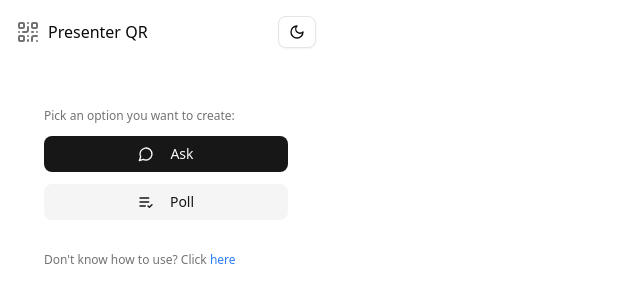
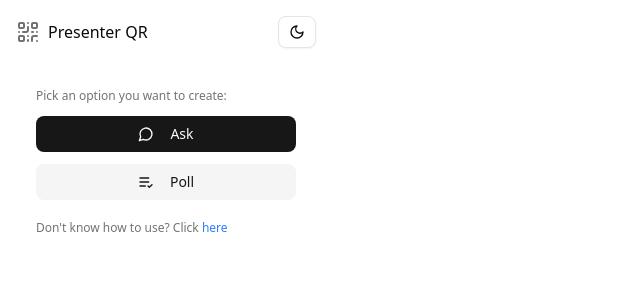
Before and after one commit to phalla-doll/twitter-dark-mode-toggler, a React (Vite) app: page / in a window 1280 px wide. Shown: the top 302 px of the page, without its empty margins (0-640 px from the left). Built offline with nearby package versions, Linux system fonts and the light colour scheme.

Commit message:
refactor: clean up commented code and adjust layout for better spacing in App component

```diff
--- a/src/App.tsx
+++ b/src/App.tsx
@@ -27,20 +27,20 @@ function App() {
     localStorage.setItem('theme', theme);
   }, [theme]);
 
-  useEffect(() => {
-    // Example of using chrome.tabs API (requires "tabs" or "activeTab" permission)
-    // if (chrome.tabs) { // Check if chrome.tabs is available
-    //   chrome.tabs.query({ active: true, currentWindow: true }, function (tabs) {
-    //     if (tabs && tabs.length > 0 && tabs[0].url) {
-    //       setTabUrl(tabs[0].url);
-    //     } else {
-    //       setTabUrl("Could not retrieve current tab URL.");
-    //     }
-    //   });
-    // } else {
-    //   setTabUrl("Chrome APIs not available in this context (e.g., regular web page).");
-    // }
-  }, []);
+  // useEffect(() => {
+  //   // Example of using chrome.tabs API (requires "tabs" or "activeTab" permission)
+  //   if (chrome.tabs) { // Check if chrome.tabs is available
+  //     chrome.tabs.query({ active: true, currentWindow: true }, function (tabs) {
+  //       if (tabs && tabs.length > 0 && tabs[0].url) {
+  //         setTabUrl(tabs[0].url);
+  //       } else {
+  //         setTabUrl("Could not retrieve current tab URL.");
+  //       }
+  //     });
+  //   } else {
+  //     setTabUrl("Chrome APIs not available in this context (e.g., regular web page).");
+  //   }
+  // }, []);
 
   // const sendMessageToBackground = () => {
   //   if (chrome.runtime && chrome.runtime.sendMessage) {
@@ -110,7 +110,10 @@ function App() {
       <header className="App-header relative">
 
         <div className="flex justify-between w-full items-center">
-          <h1 className='text-base font-medium flex gap-2 items-center'><QrCode className="h-6 w-6 text-muted-foreground" />Presenter QR</h1>
+          <h1 className='text-base font-medium flex gap-2 items-center'>
+            <QrCode className="h-6 w-6 text-muted-foreground" />
+            Presenter QR
+          </h1>
           <Button
             variant="outline"
             size="sm"
@@ -121,11 +124,11 @@ function App() {
           </Button>
         </div>
 
-        <div className="p-7">
+        <div className="p-5">
           {/* <p>Current Tab URL:</p>
           <p style={{ wordBreak: 'break-all' }}>{tabUrl}</p> */}
           {showQrCode ? (
-            <div className="my-8 grid grid-cols-1 gap-3 text-center">
+            <div className="my-5 grid grid-cols-1 gap-3 text-center">
               <p className='text-left text-muted-foreground text-xs'>Scan the QR code:</p>
               <div className="flex justify-center my-4">
                 <QRCodeSVG value={qrCodeValue} size={180} bgColor={"#ffffff"} fgColor={"#000000"} level={"L"} includeMargin={false} />
@@ -136,7 +139,7 @@ function App() {
               <Button variant="default" onClick={resetAndHideInputs}>Done</Button>
             </div>
           ) : !showAskInput && !showPollInput ? (
-            <div className="my-8 grid grid-cols-1 gap-3">
+            <div className="my-5 grid grid-cols-1 gap-3">
               <p className='text-left text-muted-foreground text-xs'>Pick an option you want to create:</p>
               <Button variant="default" className='w-full flex items-center' onClick={handleAskClick}>
                 <MessageCircle className="h-4 w-4 mr-2" />Ask
@@ -146,7 +149,7 @@ function App() {
               </Button>
             </div>
           ) : showAskInput ? (
-            <div className="my-8 grid grid-cols-1 gap-3">
+            <div className="my-5 grid grid-cols-1 gap-3">
               <p className='text-left text-muted-foreground text-xs'>Enter your question:</p>
               <Textarea
                 placeholder="Type your question here."
@@ -165,7 +168,7 @@ function App() {
               <Button variant="secondary" onClick={resetAndHideInputs}>Cancel</Button>
             </div>
           ) : showPollInput ? (
-            <div className="my-8 grid grid-cols-1 gap-3">
+            <div className="my-5 grid grid-cols-1 gap-3">
               <p className='text-left text-muted-foreground text-xs'>Enter your poll question:</p>
               <Textarea
                 placeholder="Type your poll question here."
```
